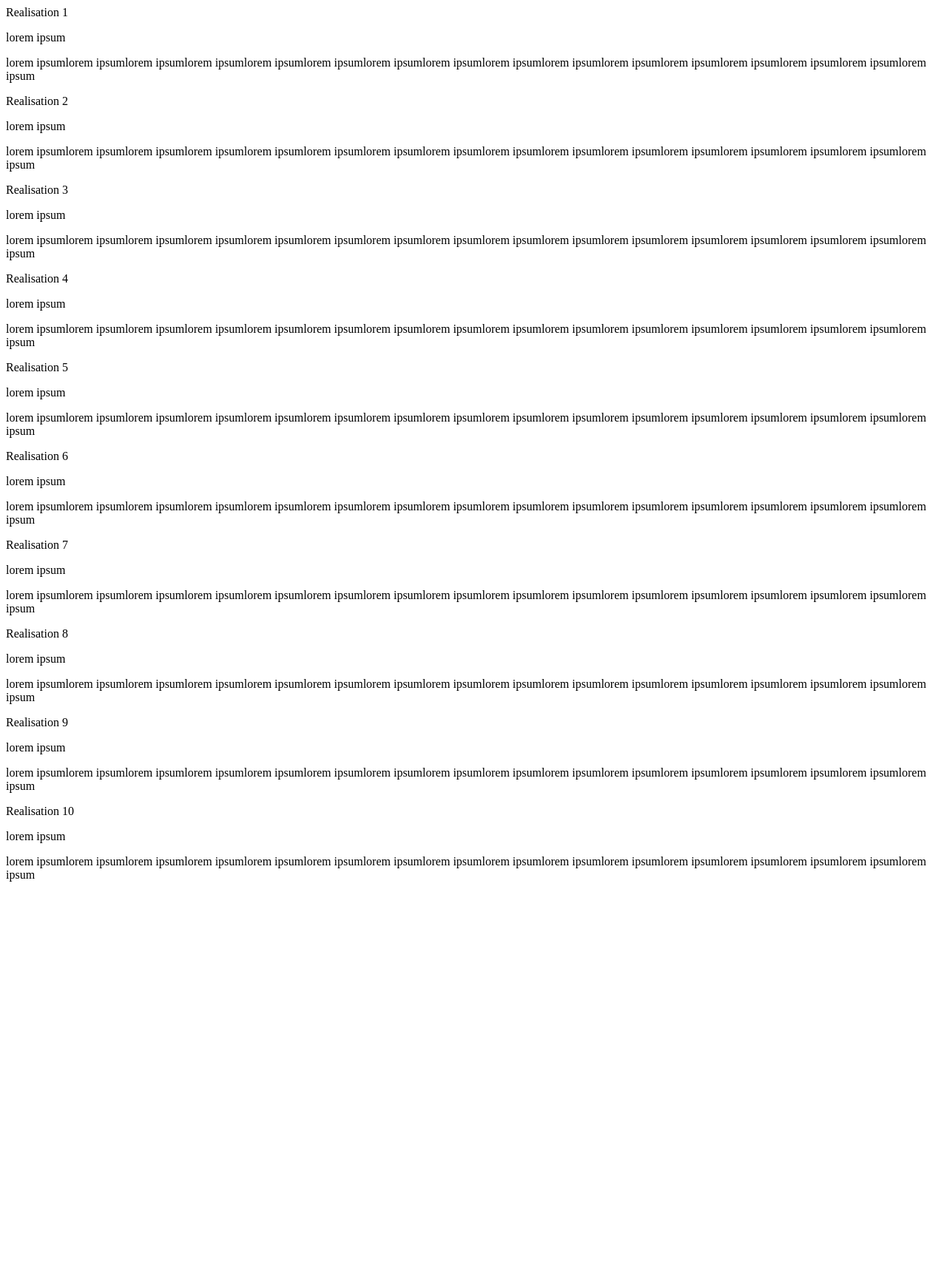
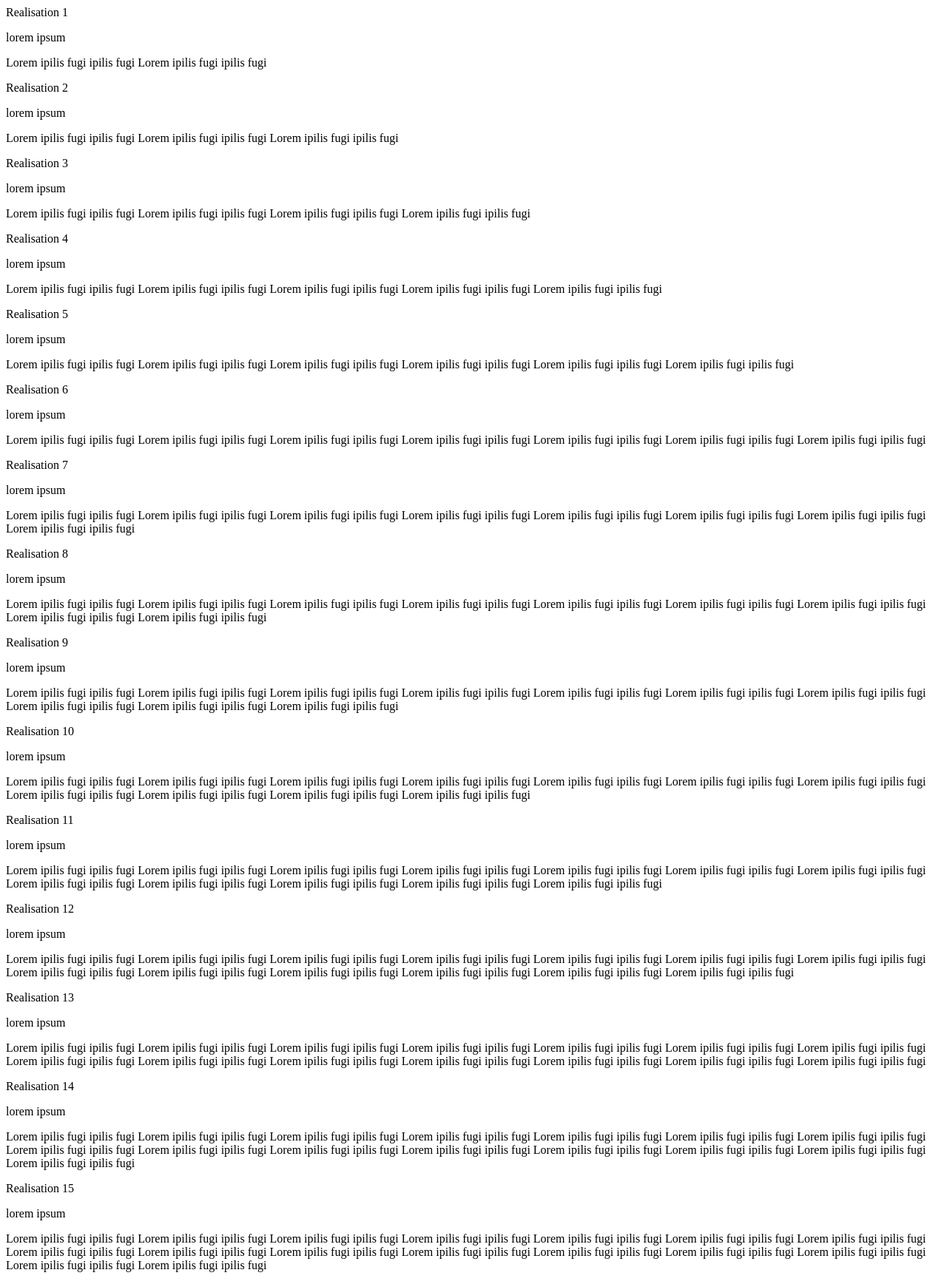
Before and after one commit to Virex22/Portfolio-v2, a Symfony app: template templates/pages/home/partials/_services.html.twig in a window 1280 px wide. Shown: the whole page at 74% size. Before the commit the page ends 1192 px from the top, so only its background shows below. Run offline with Twig, Linux system fonts and the light colour scheme; the template is opened without the code that fills it, so the values that code supplies are empty; some libraries are stand-ins or nearby versions.

Commit message:
✨feat: Service section

```diff
--- a/templates/pages/home/home.html.twig
+++ b/templates/pages/home/home.html.twig
@@ -13,8 +13,6 @@
 {% block content %}
     {% include 'pages/home/partials/_hero.html.twig' %}
     {% include('pages/home/partials/_presentation.html.twig') %}
-    <h2> Services </h2>
+    <h2 class="home-subtitle"> Services </h2>
     {% include('pages/home/partials/_services.html.twig') %}
-    <h2> Services </h2>
-    <h2> Services </h2>
 {% endblock %}
--- a/templates/pages/home/partials/_services.html.twig
+++ b/templates/pages/home/partials/_services.html.twig
@@ -2,13 +2,19 @@
 
 <div class="services-swiper swiper">
     <div class="swiper-wrapper">
-        {% for i in 1..10 %}
+        {% for i in 1..15 %}
             <div class="service-card swiper-slide">
                 <div class="service-card-header">
-                    <p class="service-card-title">Realisation {{ i }}</p>
-                    <p class="service-card-subtitle">lorem ipsum</p>
+                    <div class="service-line-container">
+                        <div class="line"></div>
+                        <div class="line"></div>
+                    </div>
+                    <div class="service-card-header-txt">
+                        <p class="service-card-title">Realisation {{ i }}</p>
+                        <p class="service-card-subtitle">lorem ipsum</p>
+                    </div>
                 </div>
-                <p class="service-card-description">lorem ipsumlorem ipsumlorem ipsumlorem ipsumlorem ipsumlorem ipsumlorem ipsumlorem ipsumlorem ipsumlorem ipsumlorem ipsumlorem ipsumlorem ipsumlorem ipsumlorem ipsumlorem ipsum</p>
+                <p class="service-card-description">{% for j in 0..i %}Lorem ipilis fugi ipilis fugi {% endfor %}</p>
             </div>
         {% endfor %}
     </div>
```
Also changed, not shown: assets/styles/pages/home.scss (+36 -2 lines).
